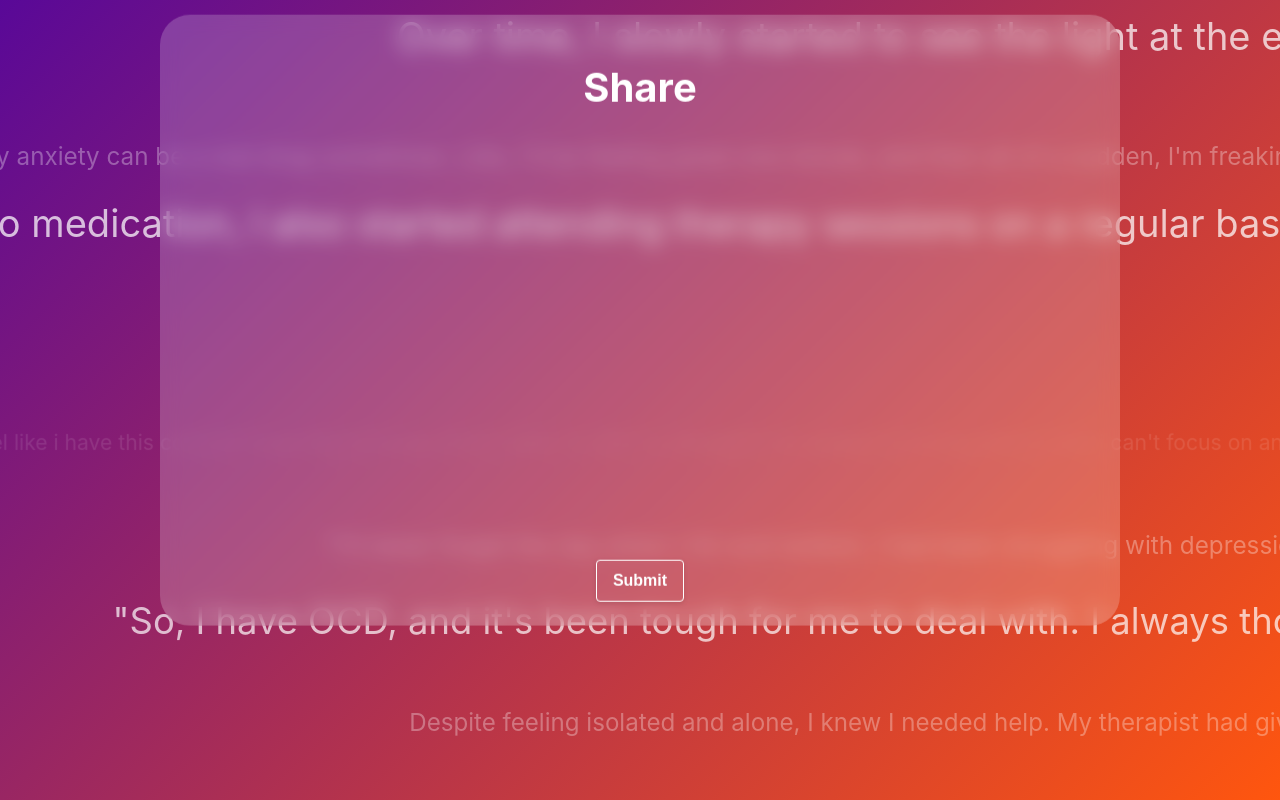
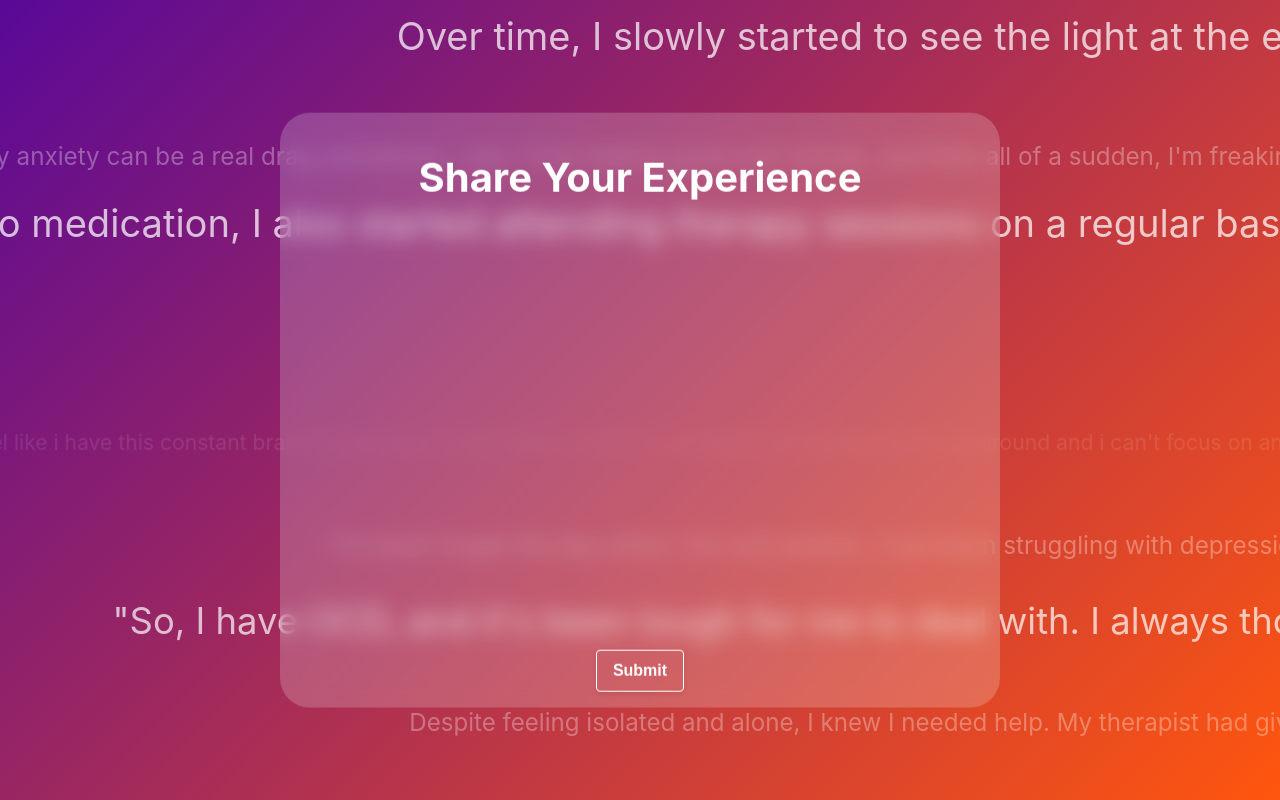
Before and after one commit to myfatemi04/rivers, a React (Create React App) app: page /share in a window 1280 px wide. Built offline with nearby package versions, Linux system fonts and the light colour scheme.

Commit message:
update design

```diff
--- a/src/index.css
+++ b/src/index.css
@@ -49,6 +49,7 @@ pre {
   border-radius: 0.5rem;
   margin-bottom: 1rem;
   font-size: 1rem;
+  outline: none;
 }
 
 .cm-user {
@@ -132,3 +133,31 @@ button,
 .smooth-height {
   transition: height 0.5s ease-in-out;
 }
+
+.share-container {
+  position: absolute;
+  top: 45%;
+  left: 50%;
+  transform: translate(-50%, -50%);
+  width: 45rem;
+  z-index: 1;
+  backdrop-filter: blur(10px);
+  background-color: rgba(255, 255, 255, 0.2);
+  border-radius: 30px;
+}
+
+.chat-input:hover {
+  background-color: #862f75;
+  box-shadow: 0px 4px 8px rgba(0, 0, 0, 0.2);
+  opacity: 0.7;
+  transition: all 0.8s ease;
+  outline: 0; /* transition duration of 0.5 seconds */
+}
+
+.chat-input {
+  background-color: #b5b5b6;
+  box-shadow: 0px 4px 8px rgba(0, 0, 0, 0.2);
+  opacity: 0.7;
+  transition: all 0.8s ease;
+  outline: 0; /* transition duration of 0.5 seconds */
+}
--- a/src/pages/Home.js
+++ b/src/pages/Home.js
@@ -2,6 +2,7 @@ import { Link } from "react-router-dom";
 import "./Home.css";
 import { motion, AnimatePresence } from "framer-motion";
 import { useState } from "react";
+import { CSSTransition } from 'react-transition-group';
 
 const buttonPanelVariants = {
 	visible: {
@@ -47,11 +48,6 @@ export default function Home() {
 						<Link to="/share" className="button" style={{ marginLeft: "0.5rem" }}> Share a story </Link>
 					</div>
 				</motion.div>
-				{/* } {showTalkPage &&
-						<motion.div style={{ width: "100%", height: "100%", padding: "4rem" }}>
-							<h1>Let's talk.</h1>
-						</motion.div>} */}
-				{/* </AnimatePresence> */}
 			</div>
 		</>
 	);
--- a/src/pages/Share.css
+++ b/src/pages/Share.css
@@ -3,13 +3,14 @@
   flex-direction: column;
   align-items: center;
   margin: 50px 0;
+  padding: 0 20px;
 }
 
 textarea {
   width: 100%;
   padding: 10px;
   border: #fff;
-  border-radius: 30px;
+  border-radius: 0px;
   margin-bottom: 20px;
   font-size: 1.2rem;
   resize: none;
--- a/src/pages/Share.js
+++ b/src/pages/Share.js
@@ -22,11 +22,11 @@ export default function Share() {
 
 	// I used to have a lot of anxiety about tests. However, I found that breaking my studying into really small chunks helped me out a lot.
 
-	return <div className="main-container">
+	return <div className="share-container">
 		<div style={{
-			display: "flex", flexDirection: "column", width: "40rem", margin: "1rem auto", alignItems: "center"
+			display: "flex", flexDirection: "column", width: "40rem", margin: "0.5rem auto", alignItems: "center"
 		}}>
-			<h1>Share</h1>
+			<h1>Share Your Experience</h1>
 			{status === 'success' ? <><p>Thank you so much for sharing. Your stories will give someone going through a similar experience comfort that they aren't alone.</p>
 				<button onClick={() => window.location.reload()}>Submit another</button>
 			</> :
--- a/src/pages/Talk.js
+++ b/src/pages/Talk.js
@@ -26,19 +26,20 @@ export default function Talk() {
 		borderRadius: "2rem",
 		zIndex: 1
 	}}>
-		<h1>Talk to the world's stories</h1>
+		<h1>Find your flow with AI therapy</h1>
 		{initialMessage ? (
 			stories === null ?
-				<p>Connecting you to an AI</p> :
+				<p>Connecting you to an AI...</p> :
 				<TalkInner initialMessage={initialMessage} stories={stories} />
 		) : (
 			<div style={{ width: "100%" }}>
-				<p>What do you want to talk about?</p>
+				<p>What would you like to talk about?</p>
 				<input type="text" onKeyUp={e => {
 					if (e.key === 'Enter') {
 						setInitialMessage(e.target.value);
 					}
-				}} className="chat-input" />
+				}} className="chat-input" style={{
+					outline: 'none' }} />
 			</div>
 		)}
 	</div>
```
